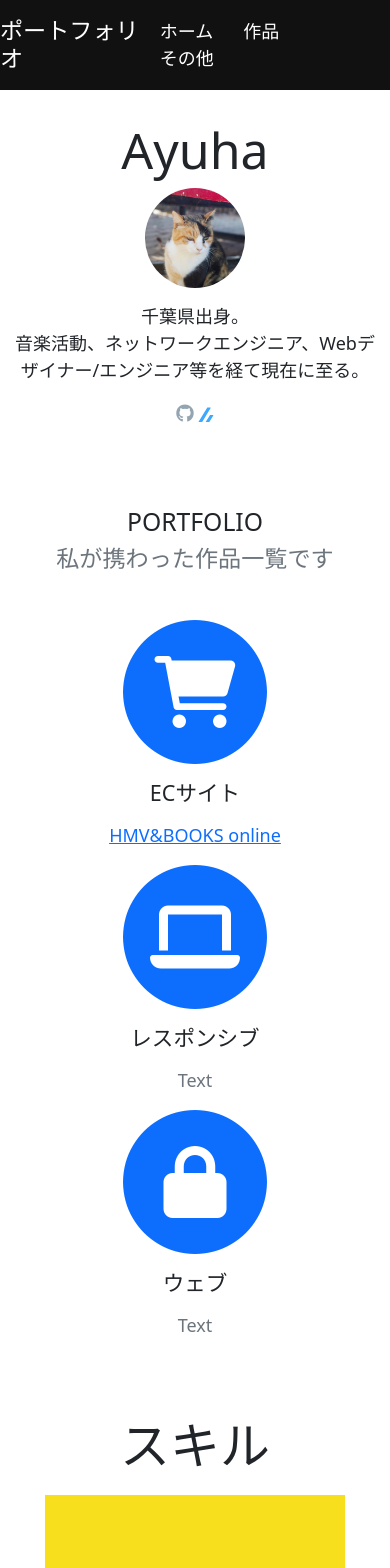
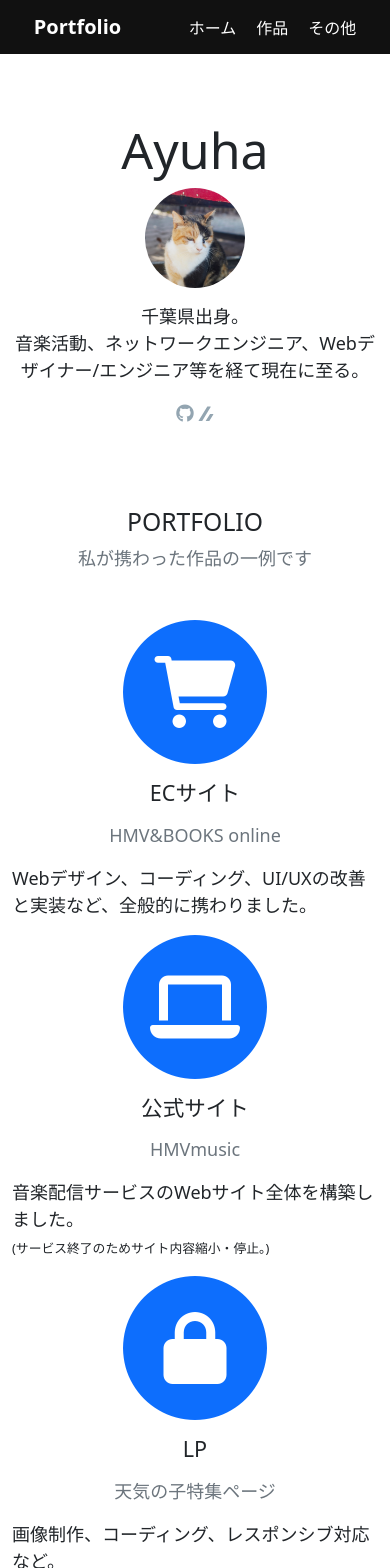
Before and after one commit to AYH0218/react-portfolio, a React (Create React App) app: page / in a window 390 px wide. Shown: the top 1568 px of the page. Built offline with nearby package versions, Linux system fonts and the light colour scheme.

Commit message:
全体構築

```diff
--- a/src/App.css
+++ b/src/App.css
@@ -11,11 +11,12 @@
   background-color: #111;
   color: #fff;
   position: fixed;
-  height: 90px;
+  height: 80px;
   width: 100%;
   z-index: 10;
 }
 header .logo h3 {
+  font-size: 32px;
   margin: 0;
   padding: 0;
   color: white;
@@ -40,6 +41,31 @@
   color: violet;
 }
 
+@media screen and (max-width: 600px) {
+  header {
+    height: 54px;
+  }
+  header .logo h3 {
+    font-size: 20px;
+    font-weight: bold;
+    margin: 0;
+    padding: 0;
+    color: white;
+  }
+  nav ul {
+    margin: 0;
+    padding: 0;
+  }
+  nav ul li {
+    margin-right: 20px;
+  }
+  nav ul li a {
+    font-size: 16px;
+  }
+  nav ul li:last-child {
+    margin-right: 0;
+  }
+}
 .container {
   height: 100vh;
   padding: 120px;
@@ -56,10 +82,14 @@
 .iconLink:hover {
   color: rgba(0, 0, 0, 0.8196078431);
 }
-.iconLink img {
+.iconLink svg {
   height: 16px;
   width: auto;
   fill: #93a5b1;
+  margin-top: -2px;
+}
+.iconLink svg:hover {
+  fill: rgba(0, 0, 0, 0.8196078431);
 }
 
 .profileImage {
@@ -80,6 +110,15 @@
   margin-top: 80px;
   margin-bottom: 60px;
 }
+.service a {
+  text-decoration: none;
+}
+.service .text-left {
+  text-align: left !important;
+}
+.service small {
+  font-size: 0.8rem;
+}
 
 #skill img {
   -o-object-fit: cover;
--- a/src/App.scss
+++ b/src/App.scss
@@ -11,12 +11,12 @@
   background-color: #111;
   color: #fff;
   position: fixed;
-  height: 90px;
+  height: 80px;
   width: 100%;
   z-index: 10;
   .logo {
     h3 {
-      // font-size: 32px;
+      font-size: 32px;
       margin: 0;
       padding: 0;
       color: white;
@@ -45,6 +45,36 @@
   }
 }
 
+@media screen and (max-width: 600px) {
+  header {
+    height: 54px;
+    .logo {
+      h3 {
+        font-size: 20px;
+        font-weight: bold;
+        margin: 0;
+        padding: 0;
+        color: white;
+      }
+    }
+  }
+  nav {
+    ul {
+      margin: 0;
+      padding: 0;
+      li {
+        margin-right: 20px;
+        a {
+          font-size: 16px;
+        }
+        &:last-child {
+          margin-right: 0;
+        }
+      }
+    }
+  }
+}
+
 .container {
   height: 100vh;
   padding: 120px;
@@ -60,10 +90,14 @@
   &:hover {
     color: #000000d1;
   }
-  img {
+  svg {
     height: 16px;
     width: auto;
     fill: #93a5b1;
+    margin-top: -2px;
+    &:hover {
+      fill: #000000d1;
+    }
   }
 }
 
@@ -83,6 +117,15 @@
 .service {
   margin-top: 80px;
   margin-bottom: 60px;
+  a {
+    text-decoration: none;
+  }
+  .text-left {
+    text-align: left !important;
+  }
+  small {
+    font-size: 0.8rem;
+  }
 }
 
 #skill {
--- a/src/components/Etc.jsx
+++ b/src/components/Etc.jsx
@@ -1,9 +1,45 @@
-import React from "react";
+import React from 'react';
 
 const Etc = () => {
   return (
     <div className="container">
       <h1>etc</h1>
+      <p>編集中</p>
+      <br />
+      <br />
+      <br />
+      <br />
+      <br />
+      <br />
+      <br />
+      <br />
+      <br />
+      <br />
+      <br />
+      <br />
+      <br />
+      <br />
+      <br />
+      <br />
+      <br />
+      <br />
+      <br />
+      <br />
+      <br />
+      <br />
+      <br />
+      <br />
+      <br />
+      <br />
+      <br />
+      <br />
+      <br />
+      <br />
+      <br />
+      <br />
+      <br />
+      <br />
+      <br />
     </div>
   );
 };
--- a/src/components/Header.jsx
+++ b/src/components/Header.jsx
@@ -1,11 +1,11 @@
-import React from "react";
-import { Link } from "react-router-dom";
+import React from 'react';
+import { Link } from 'react-router-dom';
 
 const Header = () => {
   return (
     <header>
       <div className="logo">
-        <h3>ポートフォリオ</h3>
+        <h3>Portfolio</h3>
       </div>
       <nav>
         <ul>
--- a/src/components/Home.jsx
+++ b/src/components/Home.jsx
@@ -3,7 +3,7 @@
 import reactImage from '../Images/react.png';
 import nextjsImage from '../Images/nextjs.png';
 import profileImage from '../Images/neko.jpg';
-import zennIcon from '../Images/zenn.svg';
+import { ReactComponent as ZennIcon } from '../Images/zenn.svg';
 
 const Home = () => {
   return (
@@ -21,64 +21,84 @@
           <i class="fa-brands fa-github"></i>
         </a>
         <a href="https://zenn.dev/ayh" target="_blank" rel="noreferrer" className="iconLink">
-          <img src={zennIcon} alt="" />
+          <ZennIcon />
         </a>
       </p>
-      <section class="page-section" id="services">
+      <section className="page-section" id="services">
         <div className="service">
-          <div class="text-center">
-            <h2 class="section-heading text-uppercase">PORTFOLIO</h2>
-            <h3 class="section-subheading text-muted mb-5">私が携わった作品一覧です</h3>
+          <div className="text-center">
+            <h2 className="section-heading text-uppercase">PORTFOLIO</h2>
+            <p className="section-subheading text-muted mb-5">私が携わった作品の一例です</p>
           </div>
-          <div class="row text-center">
-            <div class="col-md-4">
-              <span class="fa-stack fa-4x">
-                <i class="fas fa-circle fa-stack-2x text-primary"></i>
-                <i class="fas fa-shopping-cart fa-stack-1x fa-inverse"></i>
+          <div className="row text-center">
+            <div className="col-md-4">
+              <span className="fa-stack fa-4x">
+                <i className="fas fa-circle fa-stack-2x text-primary"></i>
+                <i className="fas fa-shopping-cart fa-stack-1x fa-inverse"></i>
               </span>
-              <h4 class="my-3">ECサイト</h4>
-              <p class="text-muted">
-                <a href="https://www.hmv.co.jp/" target="_blank" rel="noreferrer">
+              <h4 className="my-3">ECサイト</h4>
+              <p className="text-muted">
+                <a href="https://www.hmv.co.jp/" className="text-secondary" target="_blank" rel="noreferrer">
                   HMV&BOOKS online
                 </a>
               </p>
+              <p className="text-left">Webデザイン、コーディング、UI/UXの改善と実装など、全般的に携わりました。</p>
             </div>
-            <div class="col-md-4">
-              <span class="fa-stack fa-4x">
-                <i class="fas fa-circle fa-stack-2x text-primary"></i>
-                <i class="fas fa-laptop fa-stack-1x fa-inverse"></i>
+            <div className="col-md-4">
+              <span className="fa-stack fa-4x">
+                <i className="fas fa-circle fa-stack-2x text-primary"></i>
+                <i className="fas fa-laptop fa-stack-1x fa-inverse"></i>
               </span>
-              <h4 class="my-3">レスポンシブ</h4>
-              <p class="text-muted">Text</p>
+              <h4 className="my-3">公式サイト</h4>
+              <p className="text-muted">
+                <a href="https://www.hmv.co.jp/hmvmusic/" className="text-secondary" target="_blank" rel="noreferrer">
+                  HMVmusic
+                </a>
+              </p>
+              <p className="text-left">
+                音楽配信サービスのWebサイト全体を構築しました。
+                <br />
+                <small>(サービス終了のためサイト内容縮小・停止。)</small>
+              </p>
             </div>
-            <div class="col-md-4">
-              <span class="fa-stack fa-4x">
-                <i class="fas fa-circle fa-stack-2x text-primary"></i>
-                <i class="fas fa-lock fa-stack-1x fa-inverse"></i>
+            <div className="col-md-4">
+              <span className="fa-stack fa-4x">
+                <i className="fas fa-circle fa-stack-2x text-primary"></i>
+                <i className="fas fa-lock fa-stack-1x fa-inverse"></i>
               </span>
-              <h4 class="my-3">ウェブ</h4>
-              <p class="text-muted">Text</p>
+              <h4 className="my-3">LP</h4>
+              <p className="text-muted">
+                <a
+                  href="https://www.hmv.co.jp/news/article/1904261024/"
+                  className="text-secondary"
+                  target="_blank"
+                  rel="noreferrer"
+                >
+                  天気の子特集ページ
+                </a>
+              </p>
+              <p className="text-left">画像制作、コーディング、レスポンシブ対応など。</p>
             </div>
           </div>
         </div>
       </section>
 
       <section id="skill">
-        <div class="text-center">
-          <h1 class="title">スキル</h1>
-          <div class="row text-center">
-            <div class="col-md-4 services">
+        <div className="text-center pb-5">
+          <h2 className="section-heading text-uppercase">スキル</h2>
+          <div className="row text-center">
+            <div className="col-md-4 services">
               <img src={jsImage} alt="" />
               <h4>HTML/CSS/JS</h4>
               <p>HTML/CSS/JavaScriptが使えます。</p>
             </div>
-            <div class="col-md-4 services">
+            <div className="col-md-4 services">
               <img src={reactImage} alt="" />
               <h4>React</h4>
               <p>Reactが使えます。</p>
             </div>
-            <div class="col-md-4 services">
-              <img src={nextjsImage} alt="" />
+            <div className="col-md-4 services">
+              <img src={nextjsImage} className="border" alt="" />
               <h4>Next.js</h4>
               <p>基本的な知識があります。</p>
             </div>
--- a/src/components/Works.jsx
+++ b/src/components/Works.jsx
@@ -4,8 +4,7 @@
   return (
     <div className="container">
       <h1>作品</h1>
-      <p>A</p>
-
+      <p>編集中</p>
       <br />
       <br />
       <br />
```
Also changed, not shown: src/Images/zenn.svg, 1 other file (tests, documents, lock files or other folders).
